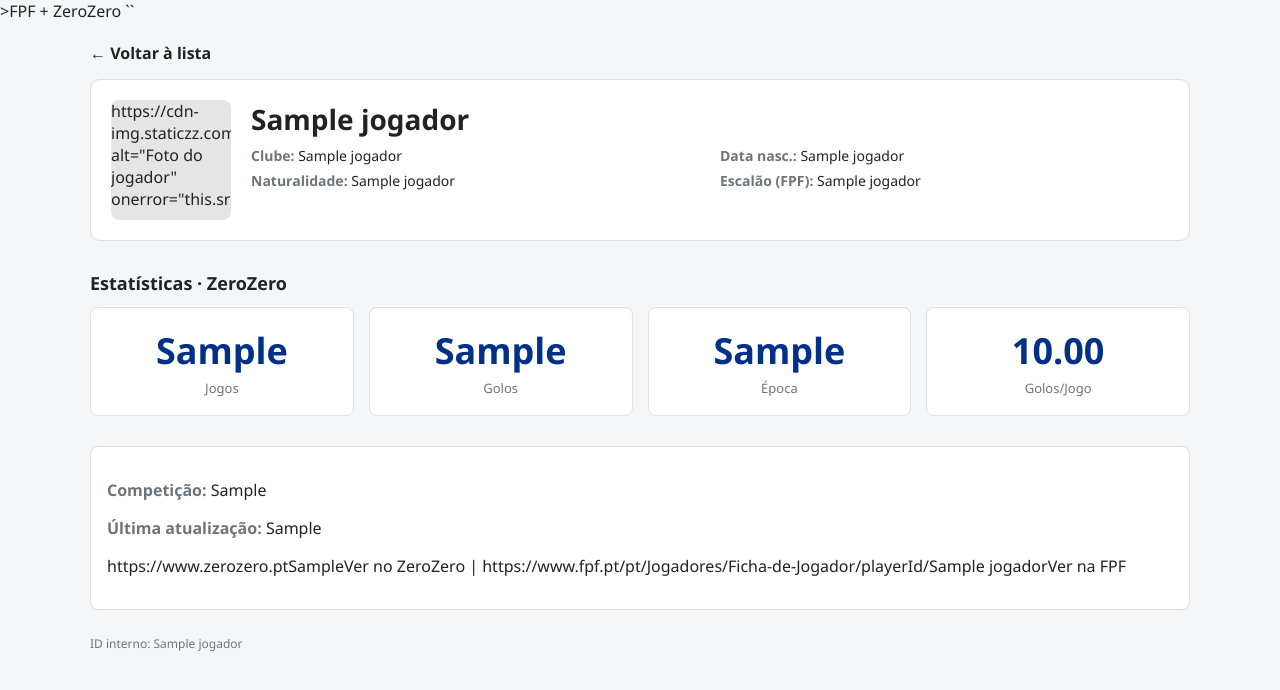
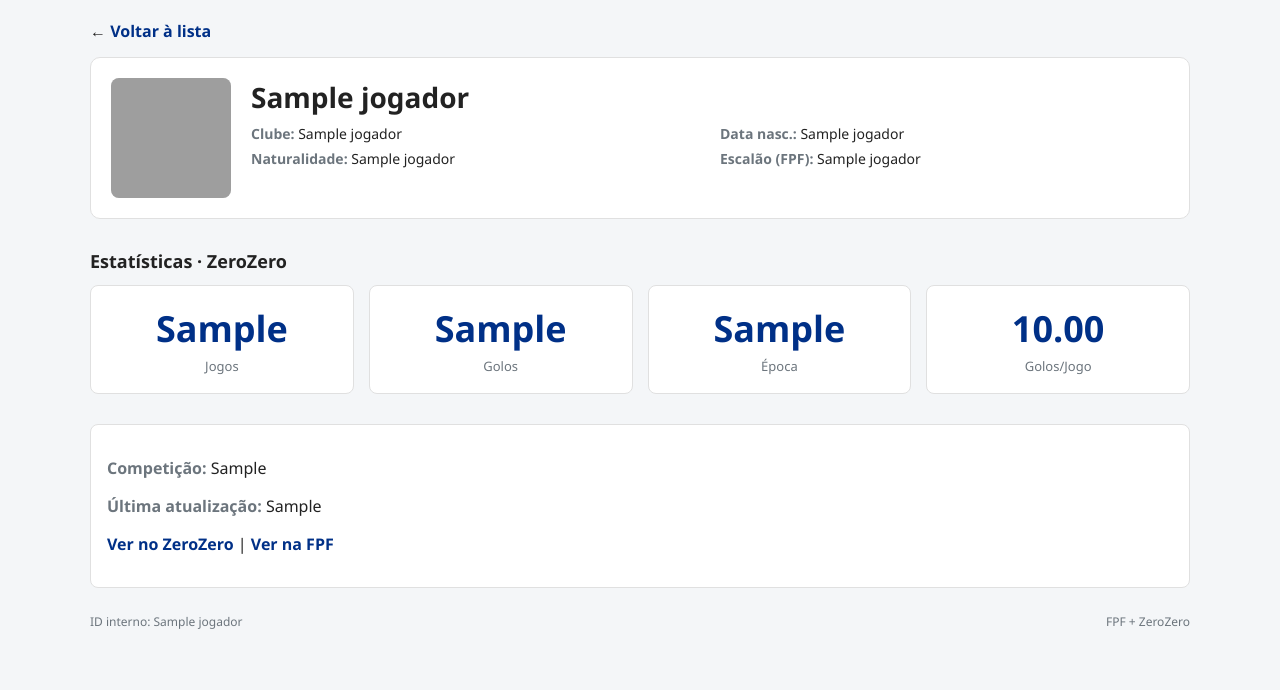
Before and after one commit to FCPSCC/jogadores-fpf, a Flask app: template templates/jogador.html in a window 1280 px wide. Shown: the top 690 px of the page. Run offline with Flask 3, Linux system fonts and the light colour scheme; the template is opened without the code that fills it: most values are stand-ins (such as "Sample title", 1, 10 or a date in 2020); grey boxes are pictures that could not be loaded.

Commit message:
Corrigir foto automática e links na ficha do atleta

```diff
--- a/templates/jogador.html
+++ b/templates/jogador.html
@@ -1,11 +1,4 @@
-<!DOCTYPE html>>FPF + ZeroZero</div>
-    </div>
-
-</div>
-
-</body>
-</html>
-``
+<!DOCTYPE html>
 <html lang="pt">
 <head>
 <meta charset="UTF-8">
@@ -20,7 +13,6 @@
     --border: #e0e0e0;
 }
 
-/* fundo geral */
 body {
     font-family: "Segoe UI", Arial, sans-serif;
     margin: 0;
@@ -50,7 +42,7 @@ a:hover {
     font-weight: 600;
 }
 
-/* cabeçalho */
+/* header */
 .player-header {
     background: var(--card);
     padding: 20px;
@@ -175,20 +167,18 @@ a:hover {
 <div class="container">
 
     <div class="top-bar">
-        ← Voltar à lista</a>
+        ← <a href="/">Voltar à lista</a>
     </div>
 
-    <!-- HEADER DO JOGADOR -->
+    <!-- HEADER -->
     <div class="player-header {% if jogador[3] and 'porto' in jogador[3]|lower %}porto{% endif %}">
 
         <div class="photo">
-            {% if zz and zz[5] %}
-                https://cdn-img.staticzz.com/img/jogadores/{{ zz[5].split('/')[-1] }}.jpg"
-                     alt="Foto do jogador"
-                     onerror="this.src='/static/sem_foto.png';">
-            {% else %}
-
-            {% endif %}
+            <img
+                src="{% if zz and zz[5] %}https://cdn-img.staticzz.com/img/jogadores/{{ zz[5].split('/')[-1] }}.jpg{% else %}/static/sem_foto.png{% endif %}"
+                alt="Foto do jogador"
+                onerror="this.src='/static/sem_foto.png';"
+            >
         </div>
 
         <div>
@@ -241,10 +231,8 @@ a:hover {
                 <p><span class="label">Competição:</span> {{ zz[2] }}</p>
                 <p><span class="label">Última atualização:</span> {{ zz[4] }}</p>
                 <p>
-                    {% if zz[5] %}
-                        https://www.zerozero.pt{{ zz[5] }}Ver no ZeroZero</a> |
-                    {% endif %}
-                    https://www.fpf.pt/pt/Jogadores/Ficha-de-Jogador/playerId/{{ jogador[0] }}Ver na FPF</a>
+                    <a href="{{ zz[5] }}" target="_blank">Ver no ZeroZero</a> |
+                    <a href="https://www.fpf.pt/pt/Jogadores/Ficha-de-Jogador/playerId/{{ jogador[0] }}" target="_blank">Ver na FPF</a>
                 </p>
             </div>
         </div>
@@ -257,3 +245,10 @@ a:hover {
 
     <div class="footer">
         <div>ID interno: {{ jogador[0] }}</div>
+        <div>FPF + ZeroZero</div>
+    </div>
+
+</div>
+
+</body>
+</html>
```
